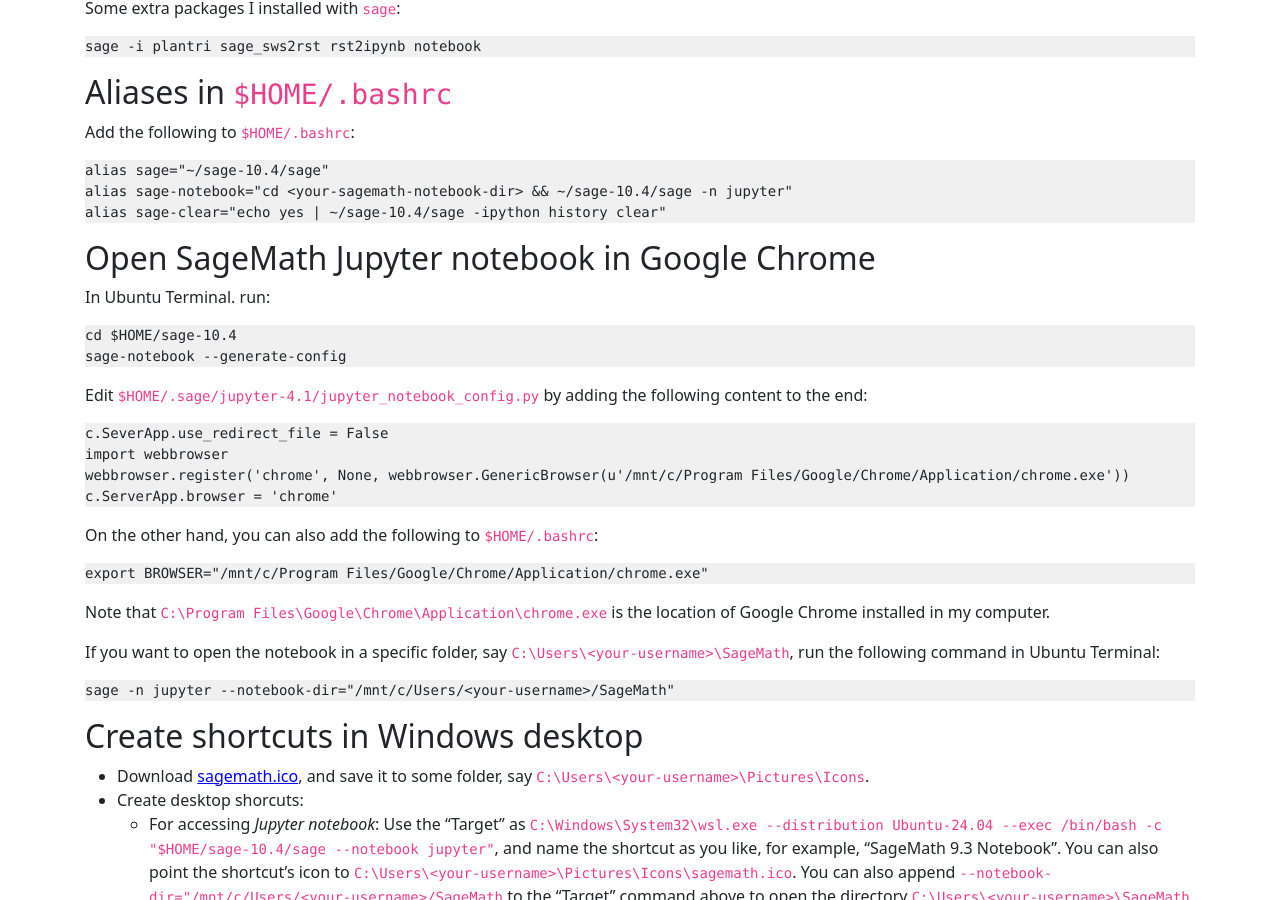
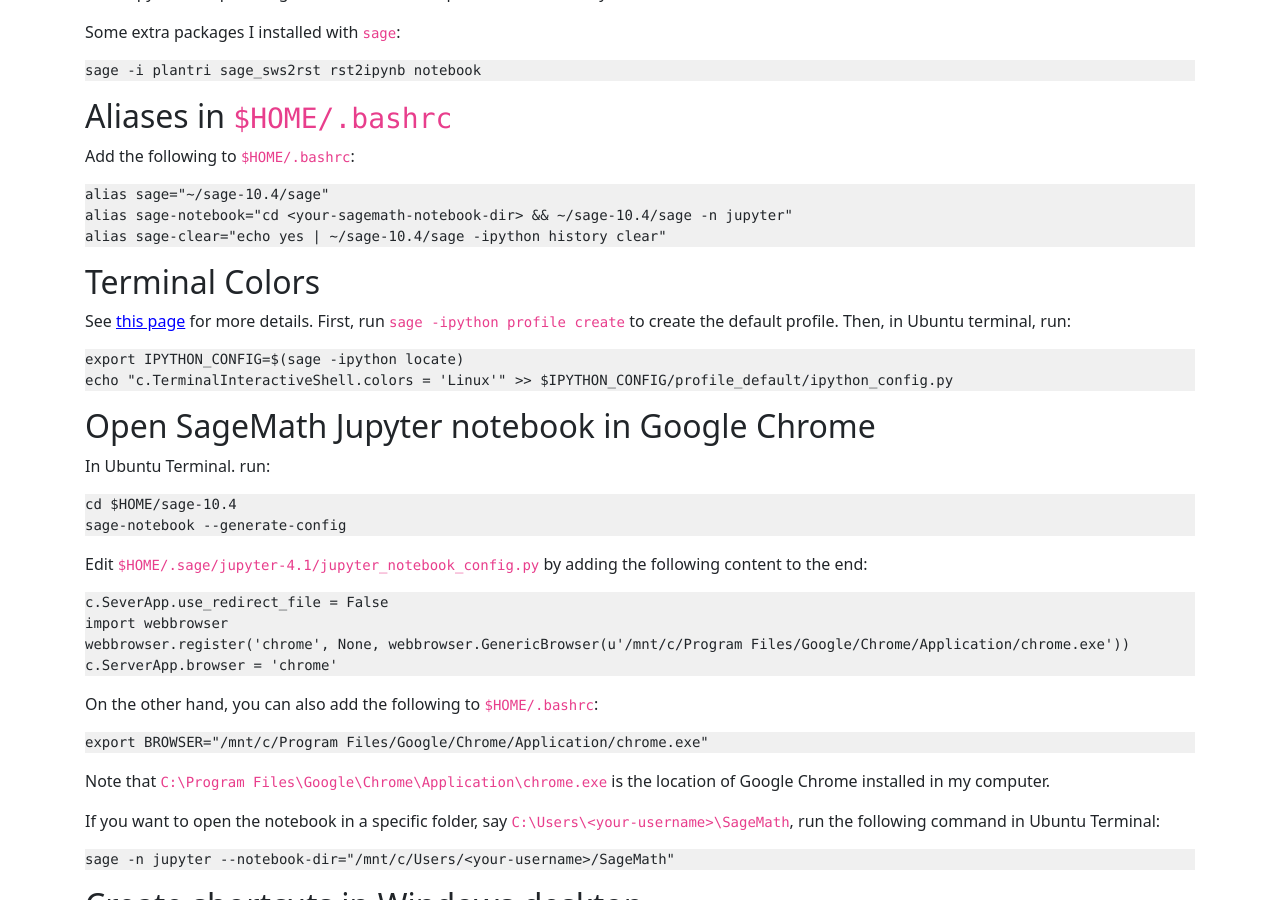
Before and after one commit to hoanganhduc/hoanganhduc.github.io, a Jekyll site: the page built from _posts/2019-12-30-some-notes-on-using-windows-subsystem-for-linux.md, in a window 1280 px wide and 900 px high, scrolled down 4141 px. Built offline with Jekyll 4.4.1, drawn with Linux system fonts in a browser that asks for light colours; nearby versions of some CDN libraries; a style sheet for code colours, icons or effects is not loaded.

Commit message:
Updated @ 2024-11-15  14:02:22 ICT

````diff
--- a/_posts/2019-12-30-some-notes-on-using-windows-subsystem-for-linux.md
+++ b/_posts/2019-12-30-some-notes-on-using-windows-subsystem-for-linux.md
@@ -382,6 +382,17 @@ alias sage-notebook="cd <your-sagemath-notebook-dir> && ~/sage-10.4/sage -n jupy
 alias sage-clear="echo yes | ~/sage-10.4/sage -ipython history clear"
 ```
 
+## Terminal Colors
+
+See [this page](https://ask.sagemath.org/question/10060/sage-terminal-colors/) for more details.
+First, run `sage -ipython profile create` to create the default profile.
+Then, in Ubuntu terminal, run:
+
+```bash
+export IPYTHON_CONFIG=$(sage -ipython locate)
+echo "c.TerminalInteractiveShell.colors = 'Linux'" >> $IPYTHON_CONFIG/profile_default/ipython_config.py
+```
+
 ## Open SageMath Jupyter notebook in Google Chrome
 
 In Ubuntu Terminal. run:
````
Also changed, not shown: 1 other file.
